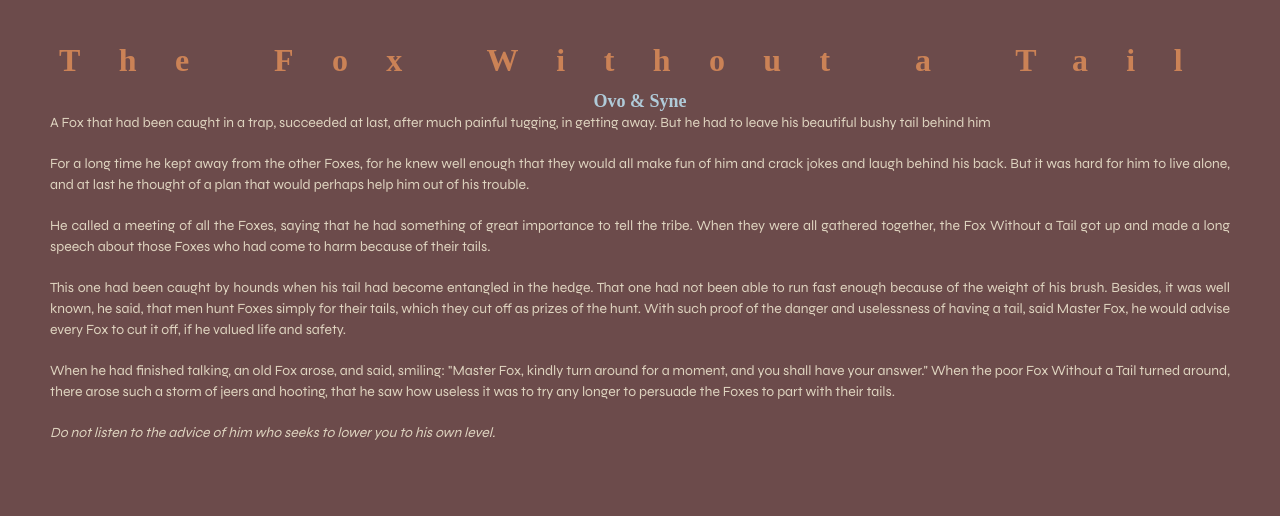
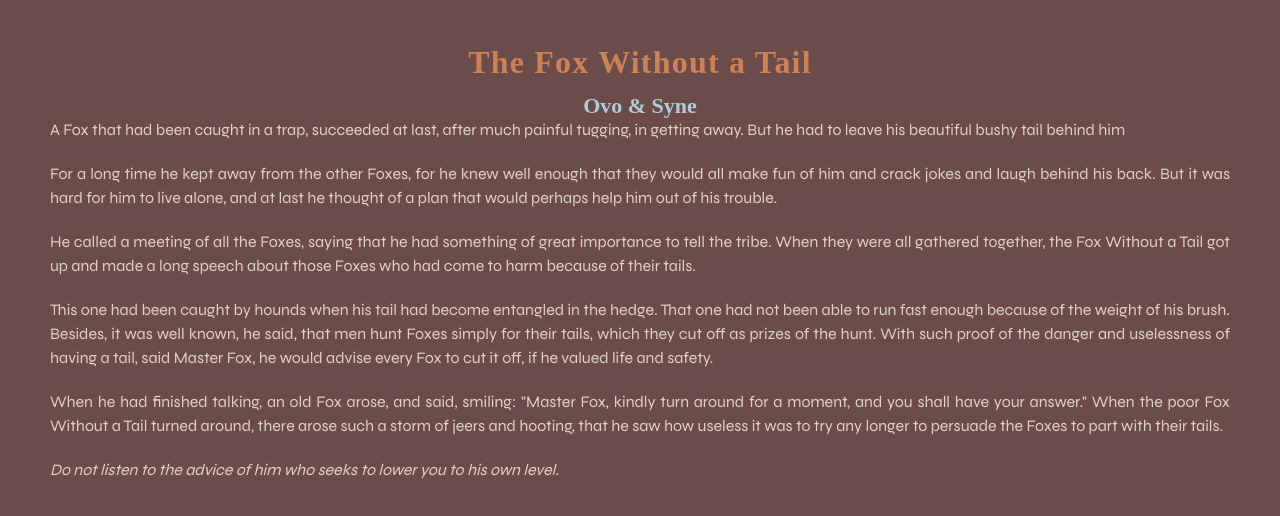
Before and after one commit to qitofu/exercise-11, a plain HTML site: page index.html in a window 1280 px wide. Drawn offline with Linux system fonts and the light colour scheme; a web font is replaced by a local one.

Commit message:
font sizes

```diff
--- a/style.css
+++ b/style.css
@@ -8,7 +8,7 @@
   font-family: Syne, sans-serif;
   color: rgb(222,211,191);
   background-color: rgb(108,75,75);
-  font-size: 14px;
+  font-size: 16px;
   line-height: 1.5em;
 }
 main {
@@ -22,13 +22,13 @@ main {
 h1 {
 font-size: 32px;
 font-weight: 200px;
-letter-spacing: 1.2em;
+letter-spacing: 1.2px;
 margin-bottom: 20px;
 color:rgb(203,130,86);
 }
 
 h2 {
-  font-size: 18px;
+  font-size: 22px;
   color: rgb(176,203,217);
 }
 
```
